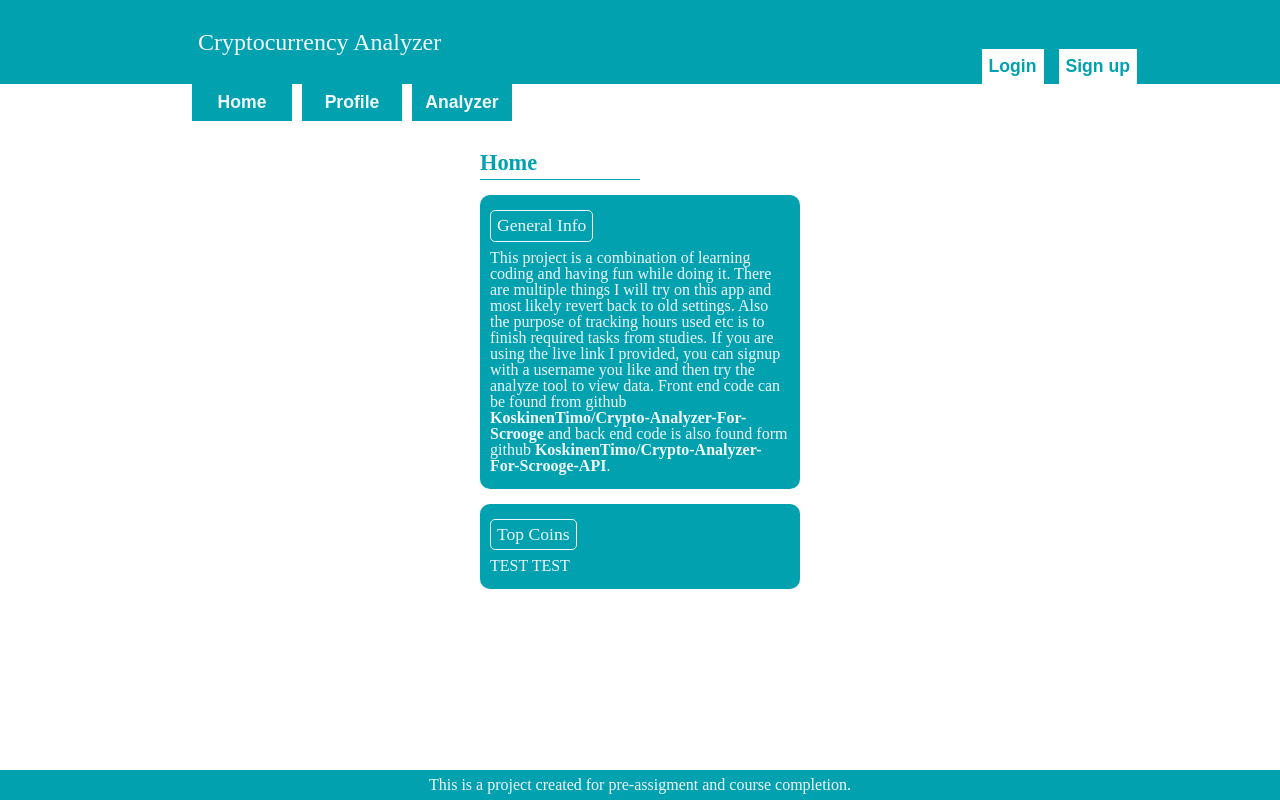
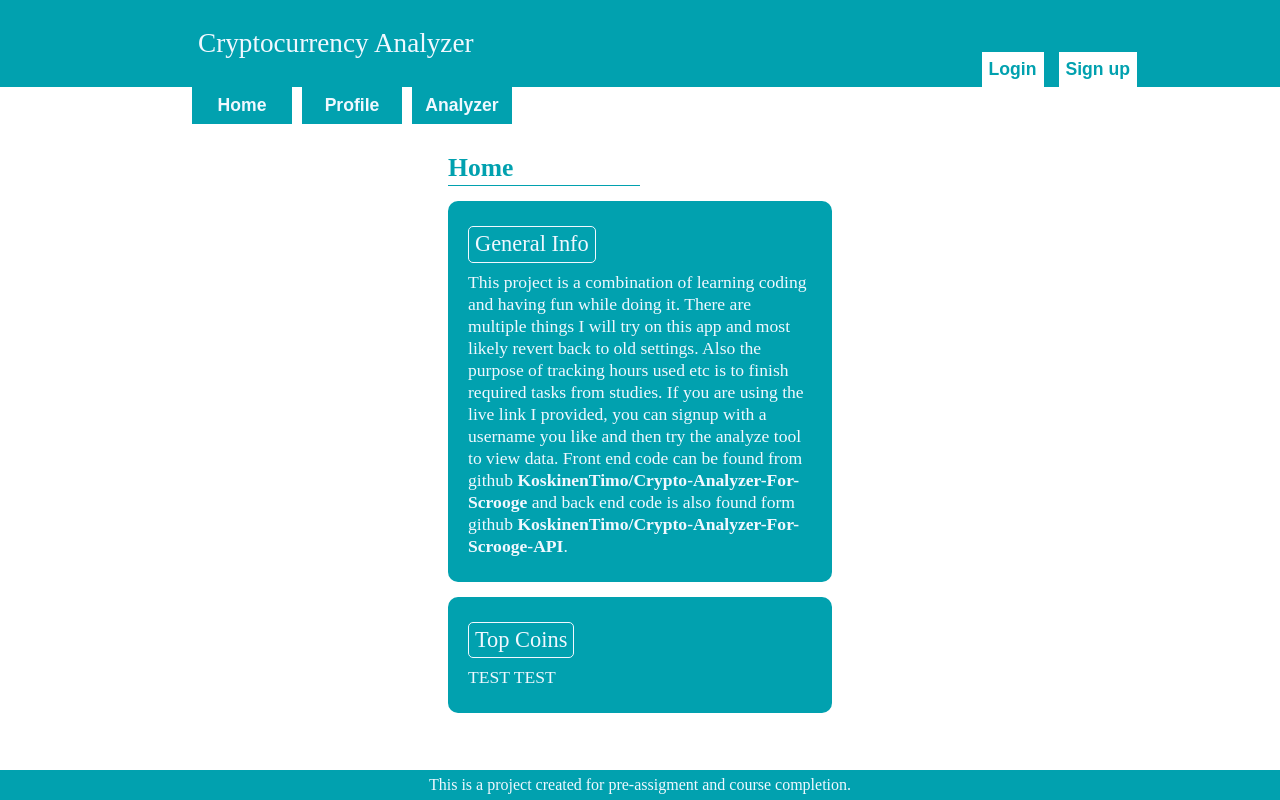
Before and after one commit to KoskinenTimo/Crypto-Analyzer-For-Scrooge, a React (Create React App) app: page / in a window 1280 px wide. Built offline with nearby package versions, Linux system fonts and the light colour scheme; no server answers.

Commit message:
css fixes and componentWillUnmount to Dataview component for data reset to redux store

```diff
--- a/src/components/DataView/index.jsx
+++ b/src/components/DataView/index.jsx
@@ -11,6 +11,7 @@ import Loading from '../Loading'
 // Services
 import { getBitcoinChartRange } from '../../services/geckoApiService'
 import { createError } from '../../reducers/errorReducer'
+import { resetSearch } from '../../reducers/analyzerReducer'
 
 
 /**
@@ -60,6 +61,13 @@ const DataView = () => {
       resetData()
     }
   },[analyzer])
+
+  // Reset data when componentWillUnmount
+  useEffect(() => {
+    return () => {
+      dispatch(resetSearch())
+    }
+  })
 
   /**
    * Reset all data set states this component handles
--- a/src/css/index.css
+++ b/src/css/index.css
@@ -22,11 +22,11 @@ footer {
 }
 
 h1 {
-  font-size: 1.5em;
+  font-size: 1.7em;
 }
 
 h4 {
-  font-size: 1.1em;
+  font-size: 1.4em;
 }
 
 header {
@@ -77,7 +77,7 @@ header button:hover {
 .data-card {
   background-color: #01a1af;
   border-radius: 10px;
-  padding: 10px;
+  padding: 20px;
   margin-top: 15px;
 }
 
@@ -93,10 +93,9 @@ header button:hover {
 
 .data-card p {
   margin-bottom: 5px;
-}
-
-.data-card p {
   color: aliceblue;
+  font-size: 1.1em;
+  line-height: 1.25em;
 }
 
 .form {
@@ -150,7 +149,7 @@ header button:hover {
 
 .form-title {
   color: #01a1af;
-  font-size: 1.4em;
+  font-size: 1.6em;
   font-weight: bold;
   padding: 5px 5px 5px 0;
   border-bottom: 1px solid #01a1af;
@@ -166,7 +165,7 @@ header button:hover {
 .form,
 .dataview-container,
 #error-message-container {
-  width: 25%;
+  width: 30%;
   min-width: 250px;
   margin: 0 auto 10px auto;
 }
```
Also changed, not shown: 1 other file (tests, documents, lock files or other folders).
